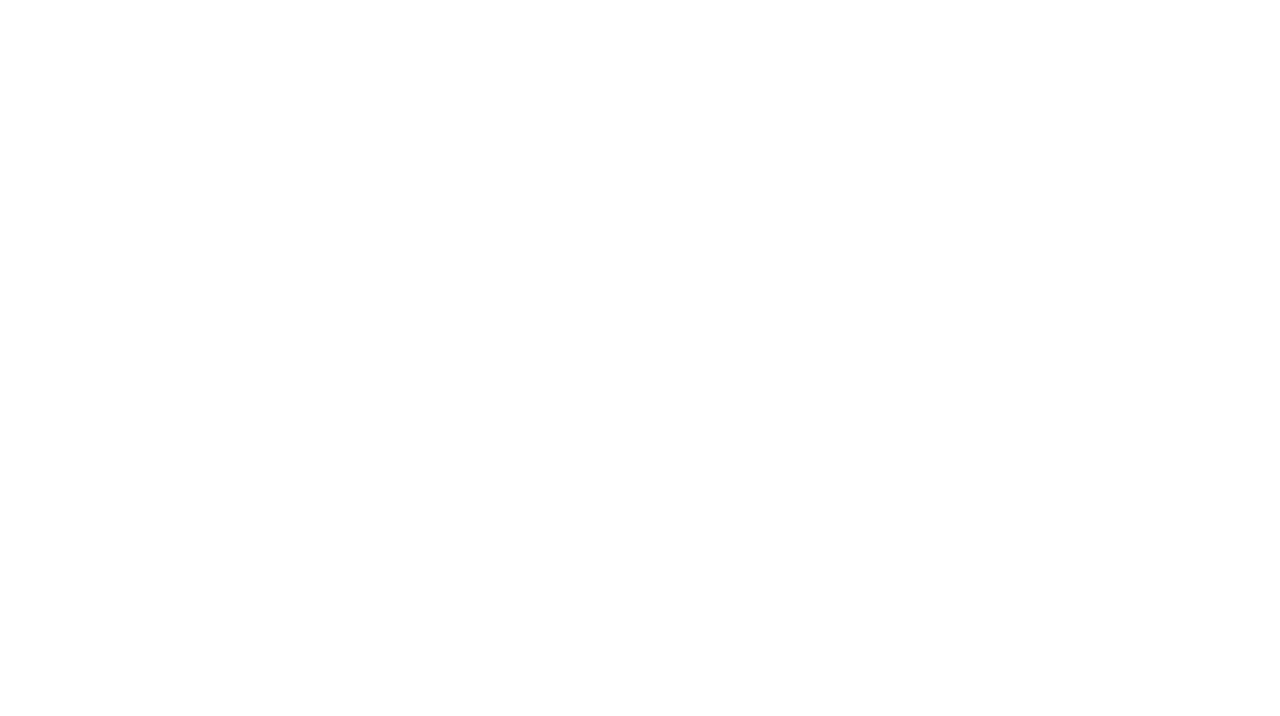
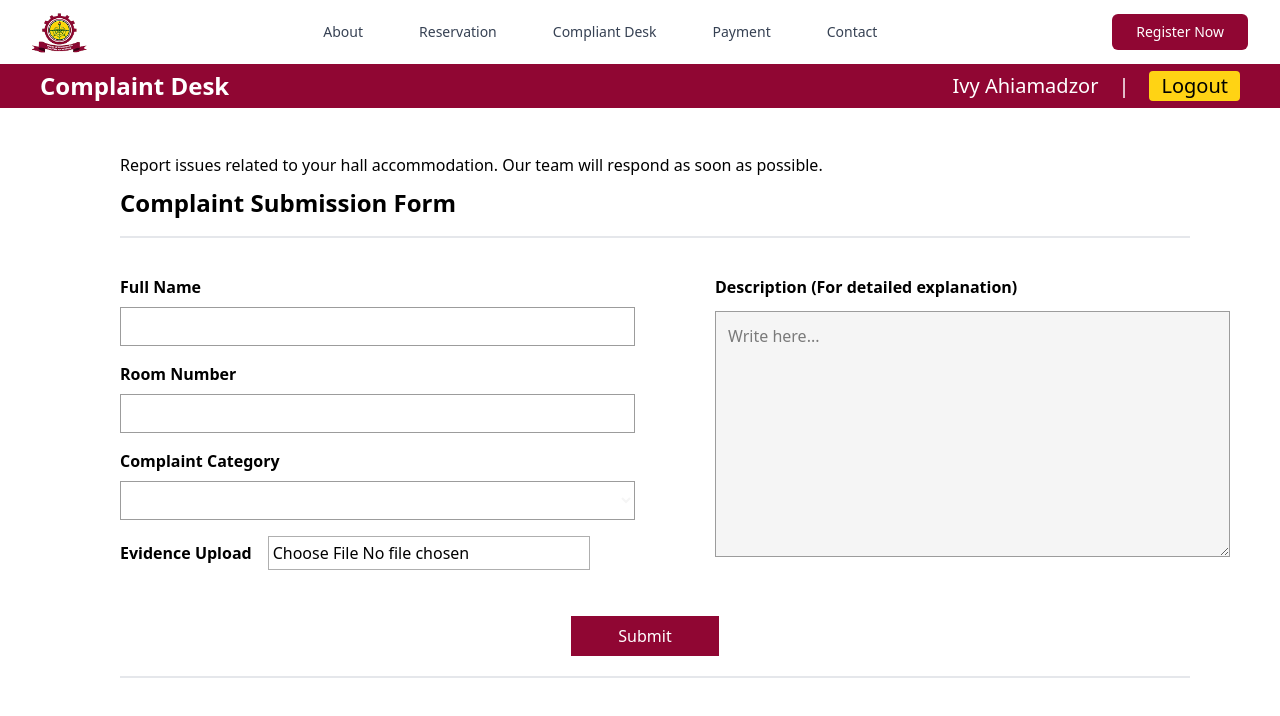
Before and after one commit to AsemaniJoshua/Hall_Management_System, a React (Vite) app: page /complaint in a window 1280 px wide. Before the commit this address had no page. Shown: the top 716 px of the page. Built offline with nearby package versions, Linux system fonts and the light colour scheme.

Commit message:
Created the complaint component and the modal

```diff
--- /dev/null
+++ b/src/components/Complaint/Complaint.tsx
@@ -0,0 +1,77 @@
+import Navbar from "../Navbar.tsx";
+import NavInfo from "../NavInfo.tsx";
+
+function Complaint() {
+    return (
+        <>
+            <Navbar />
+            <NavInfo title="Complaint Desk" />
+
+            <section className="mt-[25px] ml-[100px] mr-[70px] font-Inter p-[20px] pb-[100px]">
+
+                <p>Report issues related to your hall accommodation. Our team will respond as soon as possible.</p>
+
+                <h2 className="text-2xl font-semibold font-Inter my-[10px]">Complaint Submission Form</h2>
+
+                <hr className="my-[17px] border-gray-200 border" />
+
+                <form className="flex flex-col gap-4 py-[20px] pr-[20px] border-b-2 border-gray-200">
+
+                    {/* Div flexing 2 forms */}
+                    <div className="flex flex-row gap-[80px] pb-[30px]">
+
+                        {/* Div holding form 1 */}
+                        <div className="flex flex-col gap-4">
+
+                            {/* Control 1 */}
+                            <div className="flex flex-col gap-2">
+                                <label htmlFor="full_name" className="font-Inter font-semibold">Full Name</label>
+                                <input type="text" id="full_name" name="full_name" className="border border-[#9C9C9C] text-[#F5F5F5] w-[515px] h-[39px] p-1" />
+                            </div>
+
+                            {/* Control 2 */}
+                            <div className="flex flex-col gap-2">
+                                <label htmlFor="room_number" className="font-Inter font-semibold">Room Number</label>
+                                <input type="text" id="room_number" name="room_number" className="border border-[#9C9C9C] text-[#F5F5F5] w-[515px] h-[39px] p-1" />
+                            </div>
+
+                            {/* Control 3 */}
+                            <div className="flex flex-col gap-2">
+                                <label htmlFor="complaint_category" className="font-Inter font-semibold">Complaint Category</label>
+                                <select id="complaint_category" name="complaint_category" className="border border-[#9C9C9C] text-[#F5F5F5] w-[515px] h-[39px] p-1">
+                                    <option value=""></option>
+                                    <option value="maintenance">Maintenance</option>
+                                    <option value="security">Security</option>
+                                    <option value="noise">Noise</option>
+                                    <option value="theft">Theft</option>
+                                    <option value="roommate_issue">Roommate Issue</option>
+                                </select>
+                            </div>
+
+                            {/* Control 4 (file upload) */}
+                            <div className="flex flex-row gap-4 items-center">
+                                <label htmlFor="file_upload" className="font-Inter font-semibold">Evidence Upload</label>
+                                <input type="file" id="file_upload" name="file_upload" placeholder="Upload file" className="border border-[#AFAFAF] p-1" />
+                            </div>
+
+                        </div>
+
+                        {/* Div holding form 2 */}
+                        <div className="flex flex-col gap-3">
+                            <p className="font-Inter font-semibold">Description (For detailed explanation)</p>
+                            <textarea name="description" id="description" className="border border-[#9C9C9C] bg-[#F5F5F5] w-[515px] h-[246px] p-3" placeholder="Write here..." />
+                        </div>
+
+
+                    </div>
+
+                    <button type="submit" className="bg-[#900633] text-white px-4 py-2 w-[148px] text-center mx-auto">Submit</button>
+
+                </form>
+
+            </section>
+        </>
+    )
+}
+
+export default Complaint;
--- /dev/null
+++ b/src/components/Modal.tsx
@@ -0,0 +1,39 @@
+import Alert from "../../public/assets/icons/alert.png";
+import Close from "../../public/assets/icons/close.png";
+import { Link } from "react-router-dom";
+
+function Modal() {
+
+    // Javascript function to close the modal
+    const closeModal = () => {
+        const modal = document.getElementById("modal");
+        if (modal) {
+            modal.style.display = "none";
+        }
+
+        // Javascript function to close the modal when the user clicks any part of the page except the modal
+        const modalContainer = document.getElementById("modal-container");
+        if (modalContainer) {
+            modalContainer.style.display = "none";
+        }
+
+    }
+
+    return (
+        <section className="fixed top-0 left-0 w-full h-[100vh-100px] flex justify-center items-center bg-black bg-opacity-50" id="modal-container">
+            <div className="flex flex-col gap-3 w-[604px] bg-[#F5F5F5] p-[20px]">
+                <img src={Close} alt="Close" className="w-[20px] h-[20px] ml-auto" id="modal" onClick={closeModal} />
+                <img src={Alert} alt="Alert" className="w-[50px] h-[50px] mx-auto" />
+                <p className="font-Inter w-[546px]">Thank you for booking your room! <br />
+                Your reservation has been recorded successfully. However, to secure your booking, payment must be completed with <span className="font-semibold">24 hours.</span> Failure to make payment within the timeframe will result in automatic cancellation, and the room will be available for others to book.
+                </p>
+                <Link to="/ReservationConfirm" className="mx-auto">
+                    <button className="bg-[#900633] text-white px-4 py-2 w-[78px] text-center mx-auto">Close</button>
+                </Link>
+
+            </div>
+        </section>
+    )
+}
+
+export default Modal;
--- a/src/main.tsx
+++ b/src/main.tsx
@@ -6,6 +6,7 @@ import { BrowserRouter, Routes, Route} from 'react-router-dom'
 import PaymentCreditCard from './pages/PaymentCreditCard.tsx'
 import ContactPage from './pages/Contact.tsx'
 import PaymentConfirmationPage from './pages/Payment_Confirmation.tsx'
+import ComplaintPage from './pages/Complaint.tsx'
 
 createRoot(document.getElementById('root')!).render(
   <BrowserRouter>
@@ -14,6 +15,7 @@ createRoot(document.getElementById('root')!).render(
       <Route path="/creditcard" element={<PaymentCreditCard/>}/>
       <Route path="/contact" element={<ContactPage/>}/>
       <Route path="/paymentconfirmation" element={<PaymentConfirmationPage/>}/>
+      <Route path="/complaint" element={<ComplaintPage/>}/>
     </Routes>
-  </BrowserRouter>,
+  </BrowserRouter>
 )
--- /dev/null
+++ b/src/pages/Complaint.tsx
@@ -0,0 +1,10 @@
+import Complaint from "../components/Complaint/Complaint.tsx";
+
+
+function ComplaintPage() {
+    return (
+        <Complaint />
+    )
+}
+
+export default ComplaintPage;
```
Also changed, not shown: public/assets/icons/alert.png (added), public/assets/icons/close.png (added).
